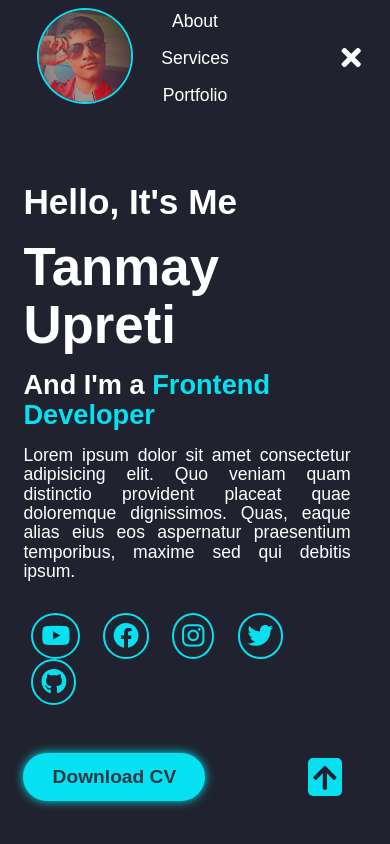
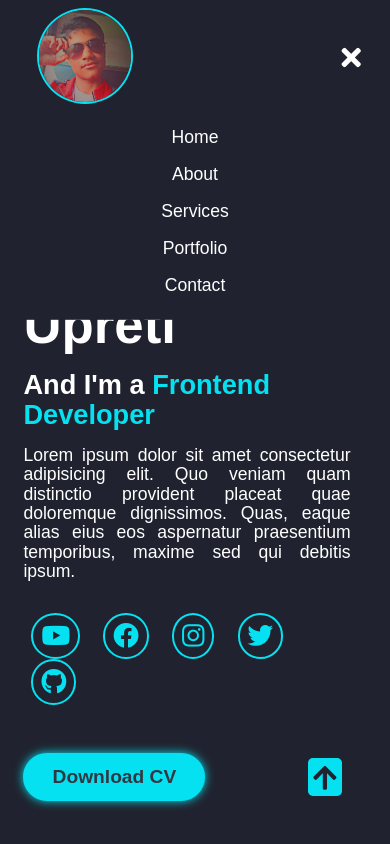
Before and after one commit to tnmyy/personal-portfolio-1, a plain HTML site: page index.html in a window 390 px wide. Both pictures are taken after a click on the icon 348 px from the left and 58 px from the top of the page. Shown: the top 844 px of the page. Drawn offline with Linux system fonts and the light colour scheme.

Commit message:
Responsive Navbar Completed

```diff
--- a/css/responsive.css
+++ b/css/responsive.css
@@ -134,18 +134,31 @@
   nav {
     flex-direction: column;
     position: relative sticky;
+    overflow: visible;
   }
 
   #listItems {
-    /* visibility: hidden; */
     position: absolute;
-    margin: 1rem;
     display: flex;
     flex-direction: column;
     align-items: center;
+  }
+
+  .bar {
+    margin: 1rem;
     transform: translateY(100%);
     visibility: hidden;
     opacity: 0;
+    background: var(--bg1);
+  }
+
+  .cross {
+    visibility: visible;
+    transform: translateY(80%);
+    display: contents;
+    opacity: 1;
+    width: 100%;
+    padding-bottom: 1rem;
   }
 
   .navDiv {
--- a/index.html
+++ b/index.html
@@ -24,7 +24,7 @@
           <a href="#"><img src="./img/tnmy.jpg" alt="Logo" /></a>
           <i class="fas fa-bars" id="navBars"></i>
         </div>
-        <ul id="listItems">
+        <ul id="listItems" class="bar">
           <li><a href="#">Home</a></li>
           <li><a href="#aboutLink">About</a></li>
           <li><a href="#servicesLink">Services</a></li>
--- a/js/script.js
+++ b/js/script.js
@@ -57,14 +57,12 @@ console.log(`Tanmay Upreti`);
 
 const navBars = document.getElementById("navBars");
 const list = document.getElementById("listItems");
-console.log(list);
 
 const responsiveNav = (mediaQuery) => {
   if (mediaQuery.matches) {
-    console.log(`Hey`);
     navBars.style.visibility = "visible";
   } else {
-    console.log(`No`);
+    navBars.style.visibility = "hidden";
   }
 };
 
@@ -72,16 +70,30 @@ const mediaQuery = window.matchMedia("(width<= 780px)");
 responsiveNav(mediaQuery);
 mediaQuery.addEventListener("change", responsiveNav);
 
+// navBars.addEventListener("click", () => {
+//   navBars.classList.toggle("fa-times");
+//   navBars.classList.toggle("cross");
+//   navBars.classList.toggle("bar");
+
+//   if ((navBars.classList.contains = "cross")) {
+//     list.style.visibility = "visible";
+//     list.style.transform = "translateY(80%)";
+//     list.style.display = "contents";
+//     list.style.padding = "1rem";
+//     list.style.opacity = "1";
+//     console.log(`Yes`);
+//   } else {
+//     console.log("No");
+//   }
+//   // if ((navBars.classList.contains = "bar")) {
+//   //   list.style.visibility = "hidden";
+//   //   list.style.transform = "translateY(100%)";
+//   //   list.style.opacity = "0";
+//   //   console.log(`No`);
+//   // }
+// });
+
 navBars.addEventListener("click", () => {
   navBars.classList.toggle("fa-times");
+  list.classList.toggle("cross");
 });
-
-if ((navBars.classList.contains = "fa-time")) {
-  list.style.visibility = "visible";
-  list.style.transform = "translateY(0)";
-  list.style.opacity = "1";
-} else {
-  list.style.visibility = "hidden";
-  list.style.transform = "translateY(100%)";
-  list.style.opacity = "0";
-}
```
